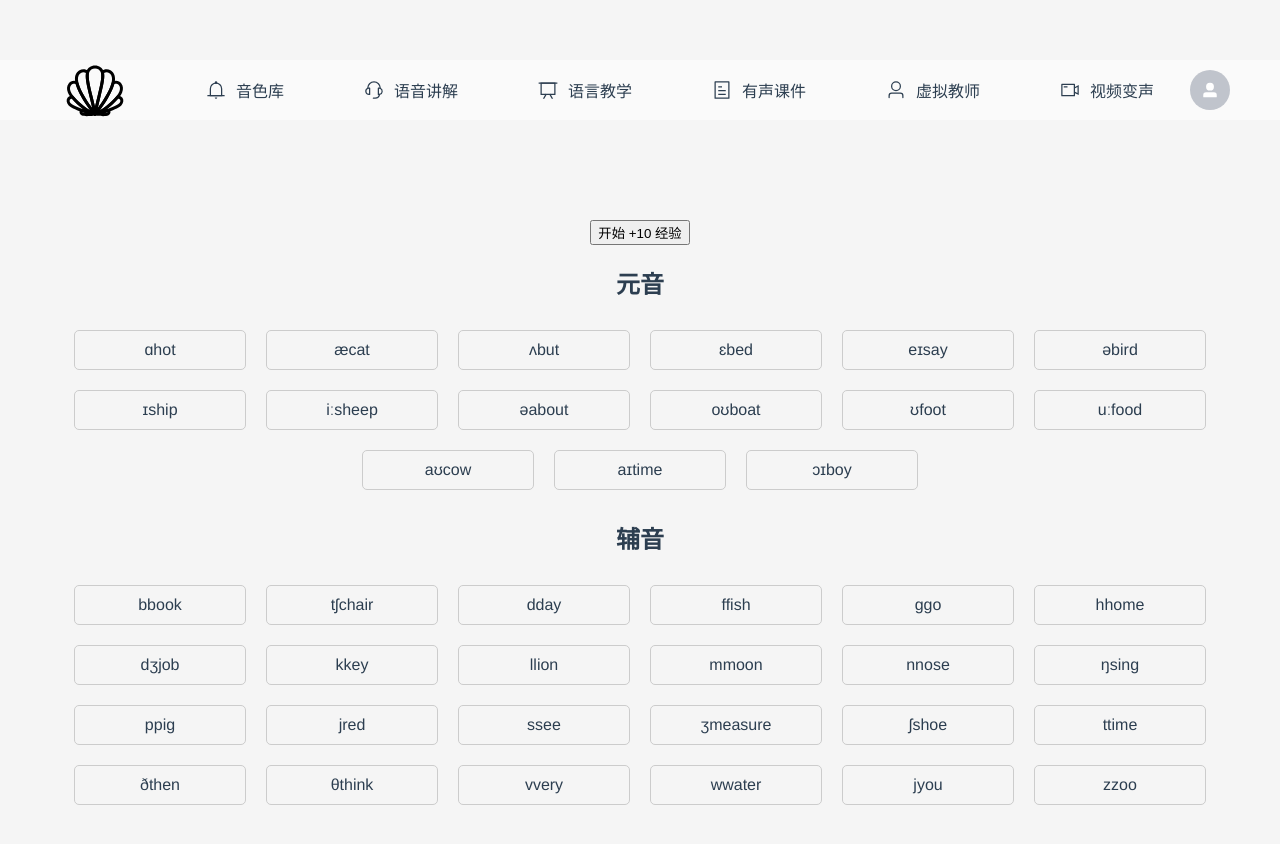
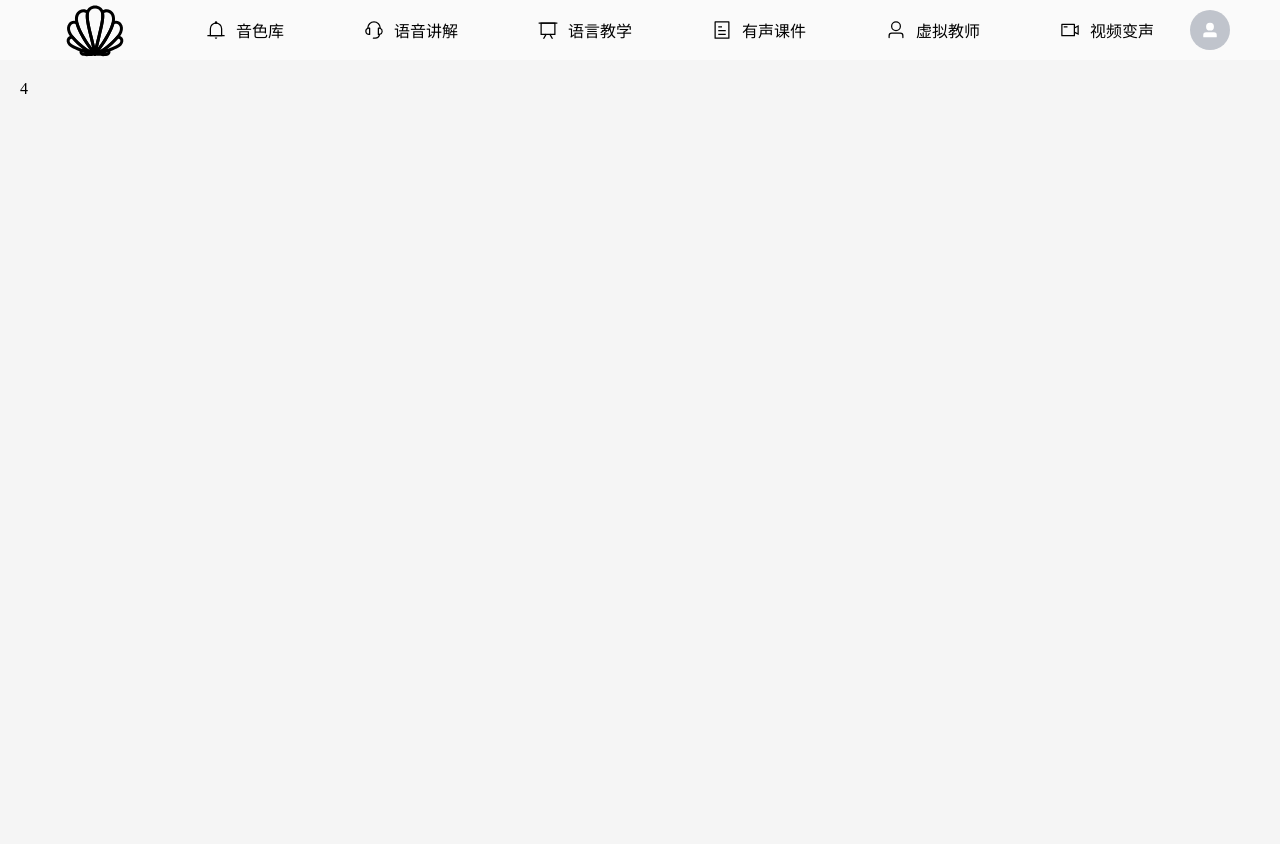
Before and after one commit to Demonor-alt/Sound, a Vue app: page /courseware in a window 1280 px wide. Shown: the top 844 px of the page. After the commit the page ends 800 px from the top, so only its background shows below. Built offline with nearby package versions, Linux system fonts and the light colour scheme.

Commit message:
课程变化

```diff
--- a/src/views/Courseware.vue
+++ b/src/views/Courseware.vue
@@ -1,108 +1,3 @@
 <template>
-    <div id="app">
-      <header>
-        <button @click="start">开始 +10 经验</button>
-      </header>
-      <main>
-        <section>
-          <h2>元音</h2>
-          <div class="vowel-list">
-            <div v-for="(vowel, index) in vowels" :key="index" class="vowel-item">
-              <span>{{ vowel.symbol }}</span>
-              <span>{{ vowel.word }}</span>
-            </div>
-          </div>
-        </section>
-        <section>
-          <h2>辅音</h2>
-          <div class="consonant-list">
-            <div v-for="(consonant, index) in consonants" :key="index" class="consonant-item">
-              <span>{{ consonant.symbol }}</span>
-              <span>{{ consonant.word }}</span>
-            </div>
-          </div>
-        </section>
-      </main>
-    </div>
-  </template>
-
-  <script setup>
-  import { ref } from 'vue';
-
-  const vowels = ref([
-    { symbol: 'ɑ', word: 'hot' },
-    { symbol: 'æ', word: 'cat' },
-    { symbol: 'ʌ', word: 'but' },
-    { symbol: 'ɛ', word: 'bed' },
-    { symbol: 'eɪ', word: 'say' },
-    { symbol: 'ə', word: 'bird' },
-    { symbol: 'ɪ', word: 'ship' },
-    { symbol: 'iː', word: 'sheep' },
-    { symbol: 'ə', word: 'about' },
-    { symbol: 'oʊ', word: 'boat' },
-    { symbol: 'ʊ', word: 'foot' },
-    { symbol: 'uː', word: 'food' },
-    { symbol: 'aʊ', word: 'cow' },
-    { symbol: 'aɪ', word: 'time' },
-    { symbol: 'ɔɪ', word: 'boy' }
-  ]);
-
-  const consonants = ref([
-    { symbol: 'b', word: 'book' },
-    { symbol: 'tʃ', word: 'chair' },
-    { symbol: 'd', word: 'day' },
-    { symbol: 'f', word: 'fish' },
-    { symbol: 'g', word: 'go' },
-    { symbol: 'h', word: 'home' },
-    { symbol: 'dʒ', word: 'job' },
-    { symbol: 'k', word: 'key' },
-    { symbol: 'l', word: 'lion' },
-    { symbol: 'm', word: 'moon' },
-    { symbol: 'n', word: 'nose' },
-    { symbol: 'ŋ', word: 'sing' },
-    { symbol: 'p', word: 'pig' },
-    { symbol: 'j', word: 'red' },
-    { symbol: 's', word: 'see' },
-    { symbol: 'ʒ', word: 'measure' },
-    { symbol: 'ʃ', word: 'shoe' },
-    { symbol: 't', word: 'time' },
-    { symbol: 'ð', word: 'then' },
-    { symbol: 'θ', word: 'think' },
-    { symbol: 'v', word: 'very' },
-    { symbol: 'w', word: 'water' },
-    { symbol: 'j', word: 'you' },
-    { symbol: 'z', word: 'zoo' }
-  ]);
-
-  const start = () => {
-    alert('开始学习，获得10经验值！');
-  };
-  </script>
-
-  <style>
-  #app {
-    font-family: Avenir, Helvetica, Arial, sans-serif;
-    text-align: center;
-    color: #2c3e50;
-    margin-top: 60px;
-  }
-
-  header {
-    margin-bottom: 20px;
-  }
-
-  .vowel-list, .consonant-list {
-    display: flex;
-    flex-wrap: wrap;
-    justify-content: center;
-  }
-
-  .vowel-item, .consonant-item {
-    margin: 10px;
-    padding: 10px;
-    border: 1px solid #ccc;
-    border-radius: 5px;
-    width: 150px;
-
-  }
-  </style>
+  4
+</template>
--- a/src/views/teach/Teach.vue
+++ b/src/views/teach/Teach.vue
@@ -35,7 +35,28 @@
                 </div>
             </el-col>
             <el-col :span="10">
-                1111
+                <div style="margin-left: 100px;">
+                    <el-affix :offset="80">
+                        <div class="top">
+                            <el-popover placement="bottom" :width="200" trigger="hover">
+                                <template #reference>
+                                    <div  :class="{ america: language === 'english', china: language === 'mandarin'||language === 'cantonese' }"></div>
+                                </template>
+                                <div class="content">
+                                    <div style="color: #afafaf;">我的课程</div>
+                                    <div class="myclass">
+                                        <div :class="{ america: language === 'english', china: language === 'mandarin'||language === 'cantonese' }"></div>
+                                        {{ lan }}
+                                    </div>
+                                    <div class="myclass" @click="toStep1">
+                                        <div class="addplus"></div>
+                                        添加新的课程
+                                    </div>
+                                </div>
+                            </el-popover>
+                        </div>
+                    </el-affix>
+                </div>
             </el-col>
         </el-row>
     </div>
@@ -93,6 +114,9 @@ import { useRouter } from 'vue-router'
 const router = useRouter()
 const { language, showLanguage } = useLanguageStore();
 const lan = ref(showLanguage());
+const toStep1 = () => {
+    router.push('/teach/step1');
+}
 onMounted(() => {
     if (language === '') {
         router.push('/teach/step1');
@@ -153,10 +177,47 @@ header {
 .consonant-item:active {
     border-bottom-width: 2px;
 }
-.slider{
+
+.slider {
     width: 50px;
     height: 9px;
     background-color: #e5e5e5;
     border-radius: 20px;
 }
+
+.america {
+    width: 30px;
+    height: 30px;
+    background: url('../../assets/pictures/america.png') no-repeat center / contain;
+    border-radius: 10px;
+}
+.china {
+    width: 30px;
+    height: 30px;
+    background: url('../../assets/pictures/chinese.png') no-repeat center / contain;
+    border-radius: 10px;
+}
+
+.addplus {
+    width: 30px;
+    height: 30px;
+    background: url('../../assets/icons//addplus.svg') no-repeat center / contain;
+}
+
+.content {
+    display: flex;
+    flex-direction: column;
+    gap: 10px;
+
+    .myclass {
+        display: flex;
+        flex-direction: row;
+        gap: 10px;
+        align-items: center;
+        padding: 10px;
+        border-radius: 6px;
+        border: #e5e5e5 2px solid;
+        cursor: pointer;
+    }
+}
 </style>
```
Also changed, not shown: src/assets/icons/addplus.svg (added).
